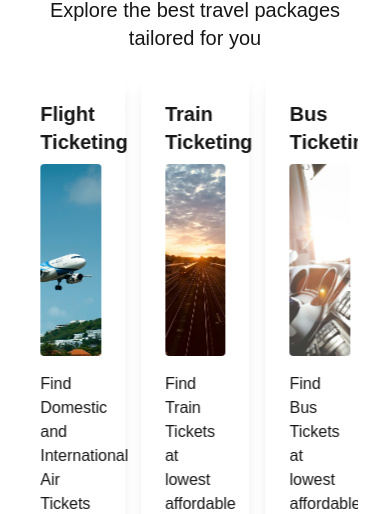
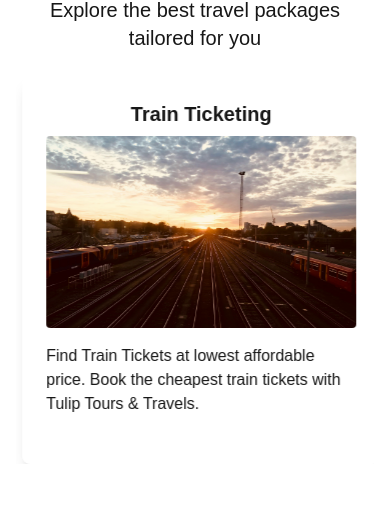
Before and after one commit to ShalvinShaji/Tulip, a Next.js app: page / in a window 390 px wide. Shown: the part 940-1454 px from the top of the page. Built offline with nearby package versions, Linux system fonts and the light colour scheme.

Commit message:
services - mobile view

```diff
--- a/app/globals.css
+++ b/app/globals.css
@@ -20,6 +20,7 @@ body {
   font-family: Arial, Helvetica, sans-serif;
 }
 
+/* Embla Carousel Styles */
 .embla {
   overflow: hidden;
 }
@@ -30,6 +31,34 @@ body {
 
 .embla__slide {
   position: relative;
-  min-width: 33.33%; /* Ensures three slides are visible */
+  min-width: 100%; /* Full width for smaller screens */
   margin-right: 16px; /* Space between slides */
 }
+
+@media (min-width: 992px) {
+  /* xl */
+  .embla__slide {
+    min-width: 32%; /* Three slides visible on extra-large screens */
+  }
+}
+
+/* Heading styles */
+h2 {
+  font-size: 2rem;
+  text-align: center;
+}
+
+h3 {
+  font-size: 1.25rem;
+  text-align: center;
+}
+
+/* Button styles */
+.embla__button {
+  padding: 0.5rem;
+  border-radius: 9999px;
+  background-color: #9b1b30;
+  color: white;
+  border: 2px solid white;
+  cursor: pointer;
+}
--- a/components/Services.jsx
+++ b/components/Services.jsx
@@ -3,7 +3,7 @@ import { useEffect } from "react";
 import ServiceCard from "./ServiceCard";
 import servicesData from "@/lib/servicesData";
 import useEmblaCarousel from "embla-carousel-react";
-import { ArrowLeft, ArrowRight } from "lucide-react"; // Importing Lucide icons
+import { ArrowLeft, ArrowRight } from "lucide-react";
 
 const Services = () => {
   const [emblaRef, emblaApi] = useEmblaCarousel({ loop: true });
@@ -17,11 +17,11 @@ const Services = () => {
   }, [emblaApi]);
 
   return (
-    <div className="container mx-auto py-12 px-8">
+    <div className="container mx-auto py-12 px-4 md:px-8">
       <h2 className="text-3xl font-bold text-center mb-2">Our Services</h2>
-      <h3 className="text-xl  text-center mb-6">
+      <h3 className="text-xl text-center mb-6">
         Explore the best travel packages tailored for you
-      </h3>{" "}
+      </h3>
       <div className="embla" ref={emblaRef}>
         <div className="embla__container">
           {servicesData.map((service, index) => (
```
